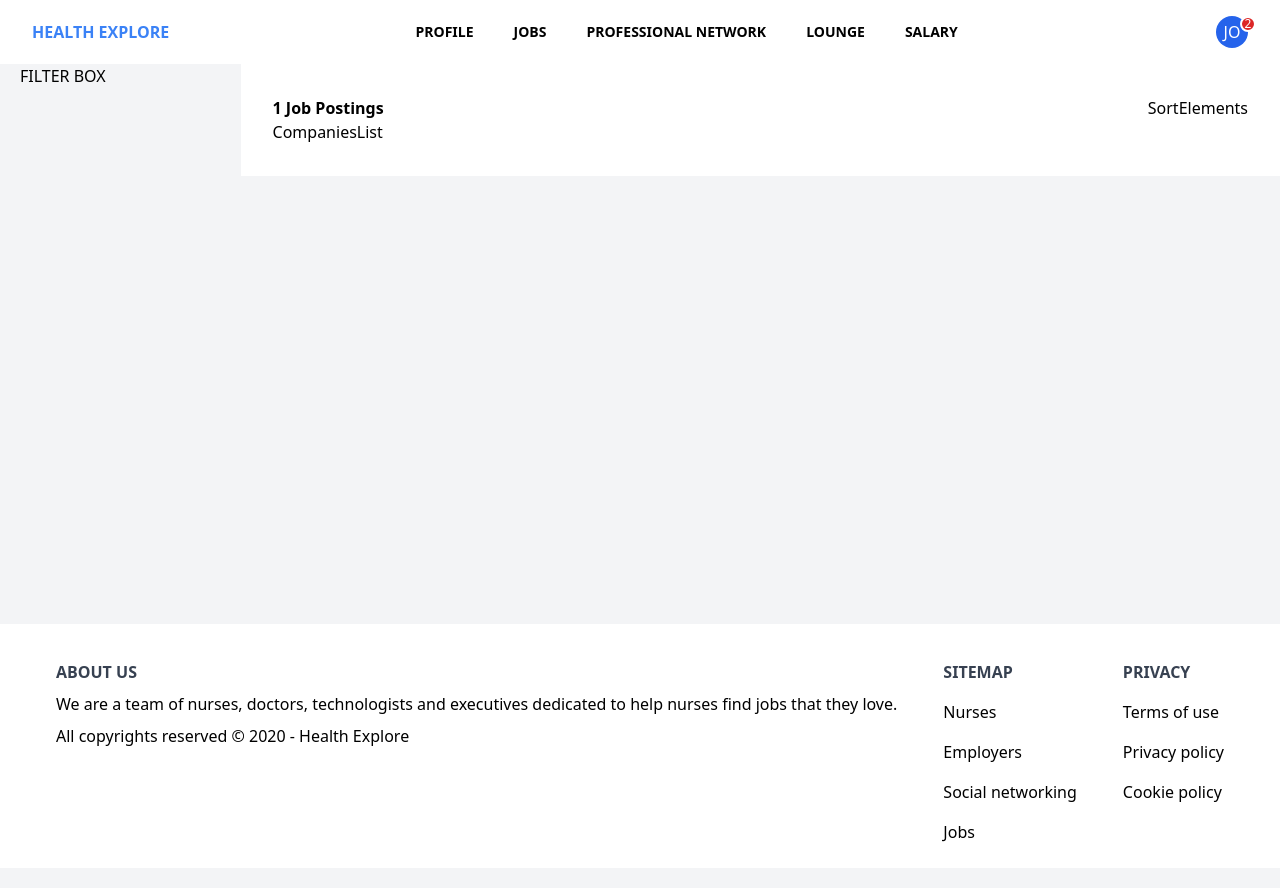
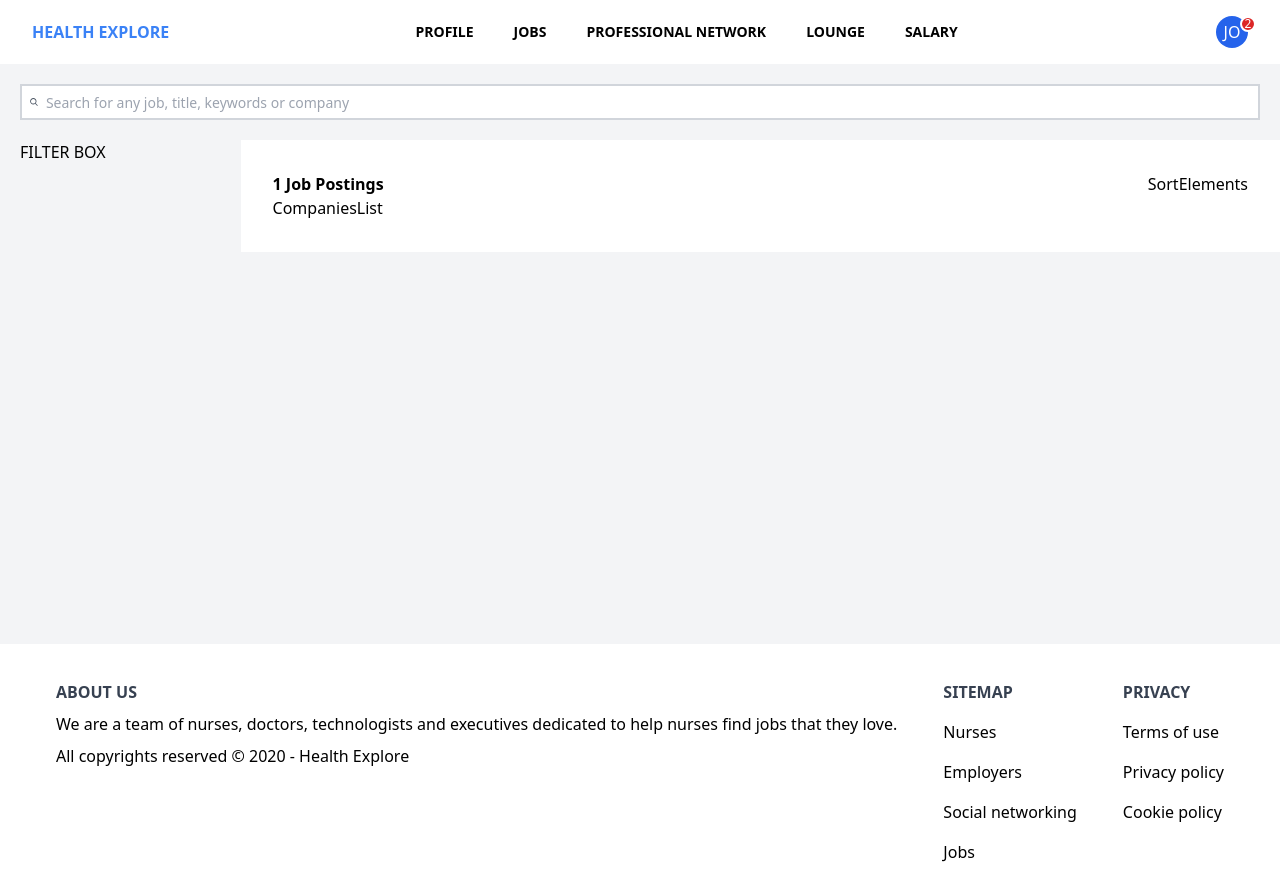
Before and after one commit to vineethasok/vineeth-asokkumar-2021-02-18, a Next.js app: page / in a window 1280 px wide. Built offline with nearby package versions, Linux system fonts and the light colour scheme.

Commit message:
Add Search Component

```diff
--- /dev/null
+++ b/components/SearchBar.js
@@ -0,0 +1,16 @@
+import React from 'react'
+
+const SearchBar = ({ onKeyEnter, value }) => {
+  return (
+    <div className="search-bar">
+      <svg className="text-gray-600 h-4 w-4 fill-current" xmlns="http://www.w3.org/2000/svg" xmlnsXlink="http://www.w3.org/1999/xlink" version="1.1" id="Capa_1" x="0px" y="0px" viewBox="0 0 56.966 56.966" style={{ enableBackground: 'new 0 0 56.966 56.966' }} xmlSpace="preserve" width="512px" height="512px">
+        <path d="M55.146,51.887L41.588,37.786c3.486-4.144,5.396-9.358,5.396-14.786c0-12.682-10.318-23-23-23s-23,10.318-23,23  s10.318,23,23,23c4.761,0,9.298-1.436,13.177-4.162l13.661,14.208c0.571,0.593,1.339,0.92,2.162,0.92  c0.779,0,1.518-0.297,2.079-0.837C56.255,54.982,56.293,53.08,55.146,51.887z M23.984,6c9.374,0,17,7.626,17,17s-7.626,17-17,17  s-17-7.626-17-17S14.61,6,23.984,6z" />
+      </svg>
+      <input type="search" name="search" placeholder="Search for any job, title, keywords or company"
+        className="search-input focus:outline-none" value={value}
+        onChange={(event) => { onKeyEnter(event.target.value) }} />
+    </div>
+  )
+}
+
+export default SearchBar
--- a/pages/index.js
+++ b/pages/index.js
@@ -1,14 +1,29 @@
+import { useState } from 'react'
+import { useRouter } from 'next/router'
+
 import Head from 'next/head'
+import SearchBar from '../components/SearchBar'
 
 const Index = () => {
+  const router = useRouter();
+
+  let [searchValue, setSearchValue] = useState(router.query.keyword || '')
+
+  const updateQuery = (value) => {
+    setSearchValue(value)
+  }
+
   const totalPostings = () => {
     return 1;
   }
+
   return (
     <>
       <Head>
         <title>HEALTH EXPLORE - JOBS</title>
       </Head>
+
+      <SearchBar onKeyEnter={updateQuery} value={searchValue} />
 
       <div className="flex">
         <div className="filters-container">
--- a/styles/globals.css
+++ b/styles/globals.css
@@ -62,11 +62,27 @@ footer {
   @apply hidden;
 }
 
+
+.search-bar {
+  @apply relative text-gray-600 w-auto flex items-center border-2 border-gray-300 bg-white;
+}
+
+.search-bar svg {
+  @apply pl-2;
+}
+.search-input {
+  @apply w-full;
+  @apply h-8 px-5 pr-16 rounded-lg text-sm pl-2;
+}
+
 @screen md {
   #mobile-contents.active {
     @apply hidden !important;
   }
   .filters-container {
-     @apply block;
+    @apply block;
+  }
+  .search-bar {
+    margin: 20px;
   }
 }
```
